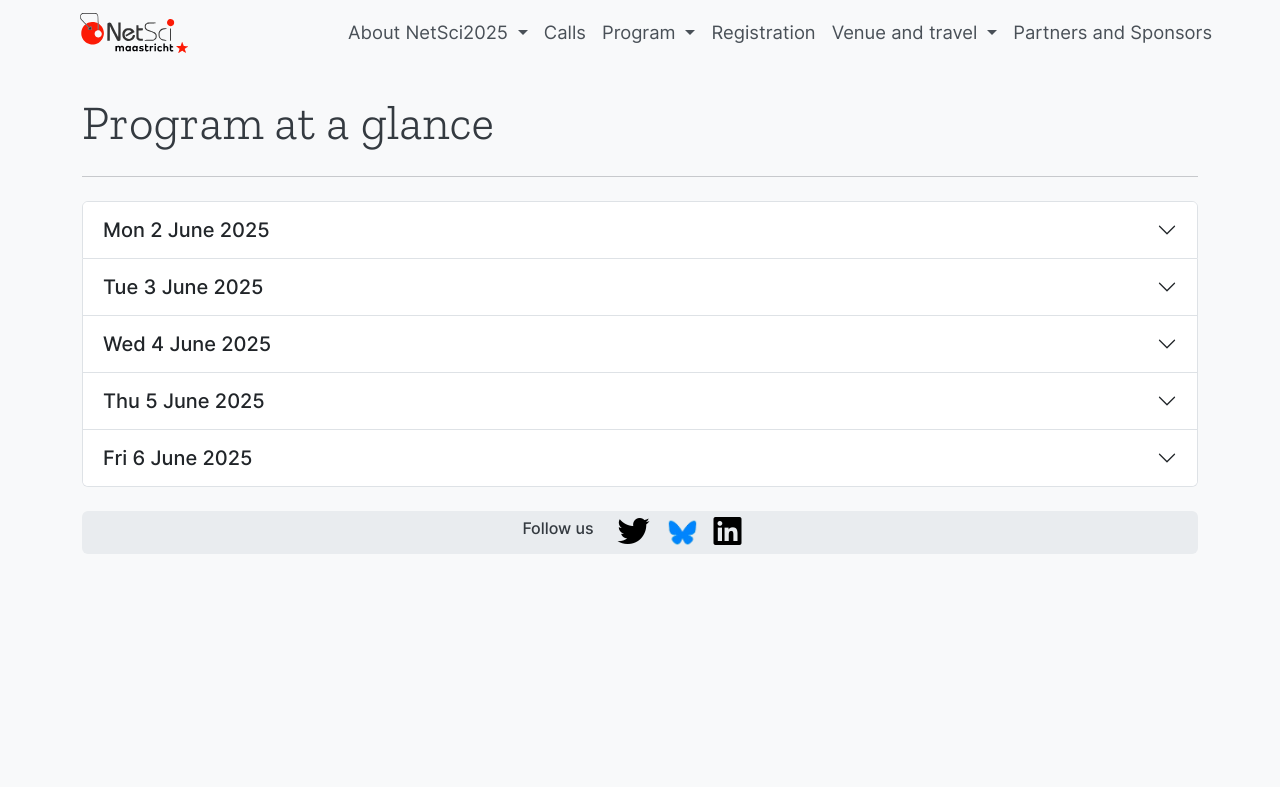
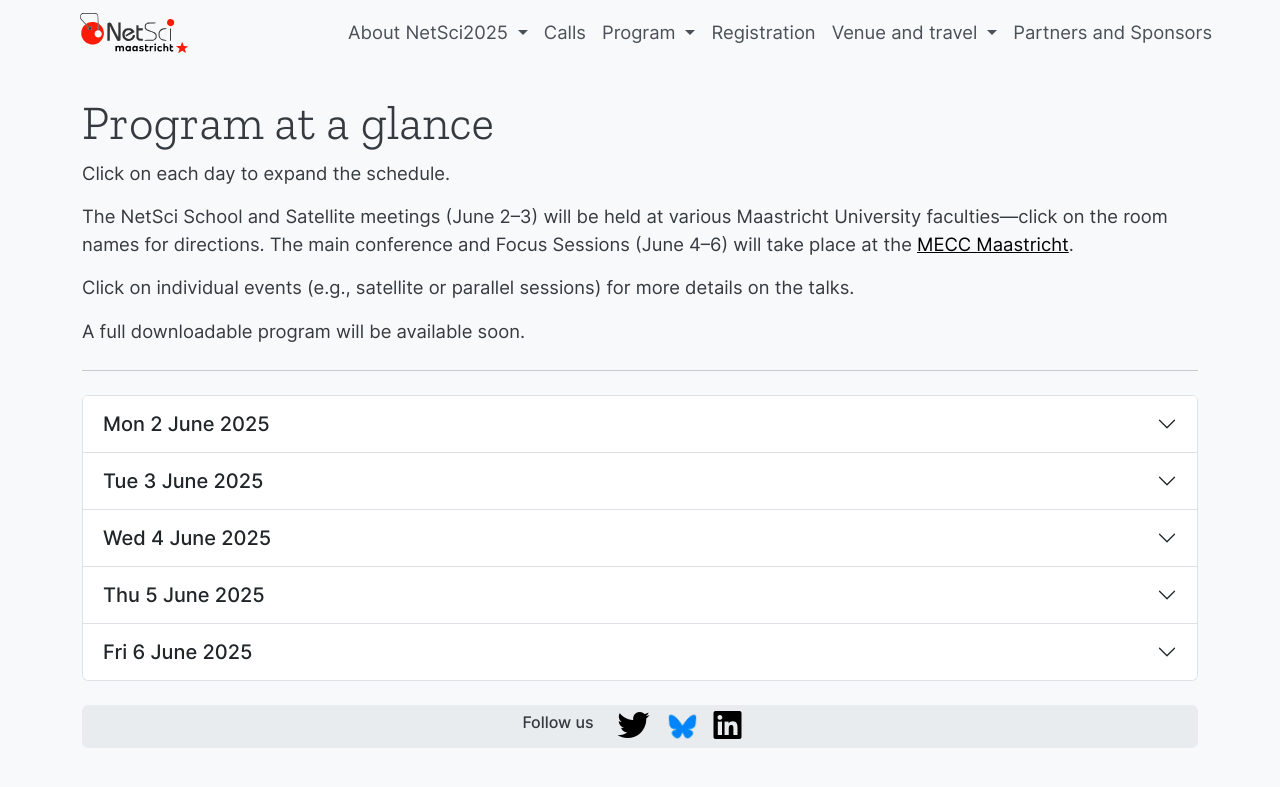
Before and after one commit to NetSci2025/netsci2025.github.io, a Jekyll site: the page built from program_at_a_glance.md, in a window 1280 px wide. Shown: the top 787 px of the page. Built offline with Jekyll 4.4.1, drawn with Linux system fonts in a browser that asks for light colours.

Commit message:
add explanation to program

```diff
--- a/program_at_a_glance.md
+++ b/program_at_a_glance.md
@@ -6,3 +6,12 @@ parent: Program
 navorder: 2
 permalink: /program_at_a_glance/
 ---
+
+
+Click on each day to expand the schedule.
+
+The NetSci School and Satellite meetings (June 2–3) will be held at various Maastricht University faculties---click on the room names for directions. The main conference and Focus Sessions (June 4–6) will take place at the [MECC Maastricht](https://www.google.com/maps/dir//Forum+100,+6231+SB+Maastricht/@50.8378029,5.7106924,17z).
+
+Click on individual events (e.g., satellite or parallel sessions) for more details on the talks.
+
+A full downloadable program will be available soon.
```
